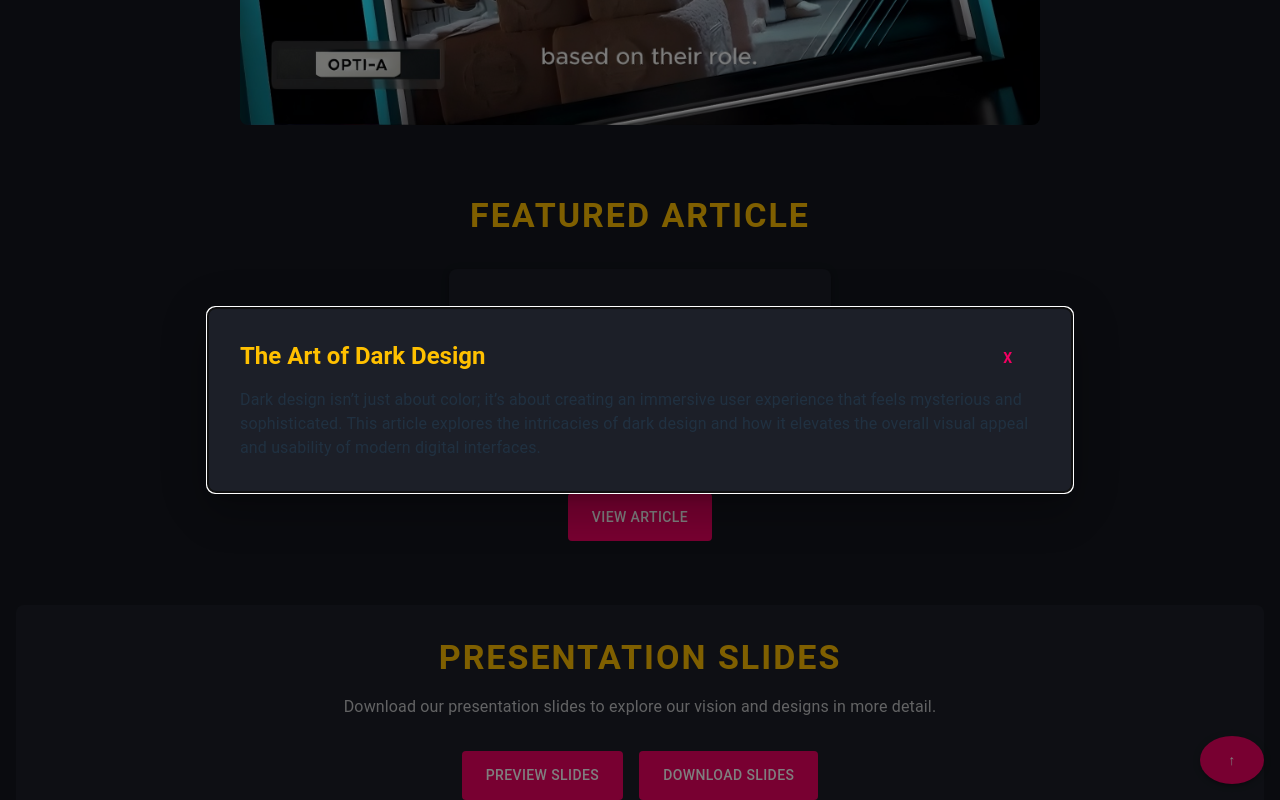
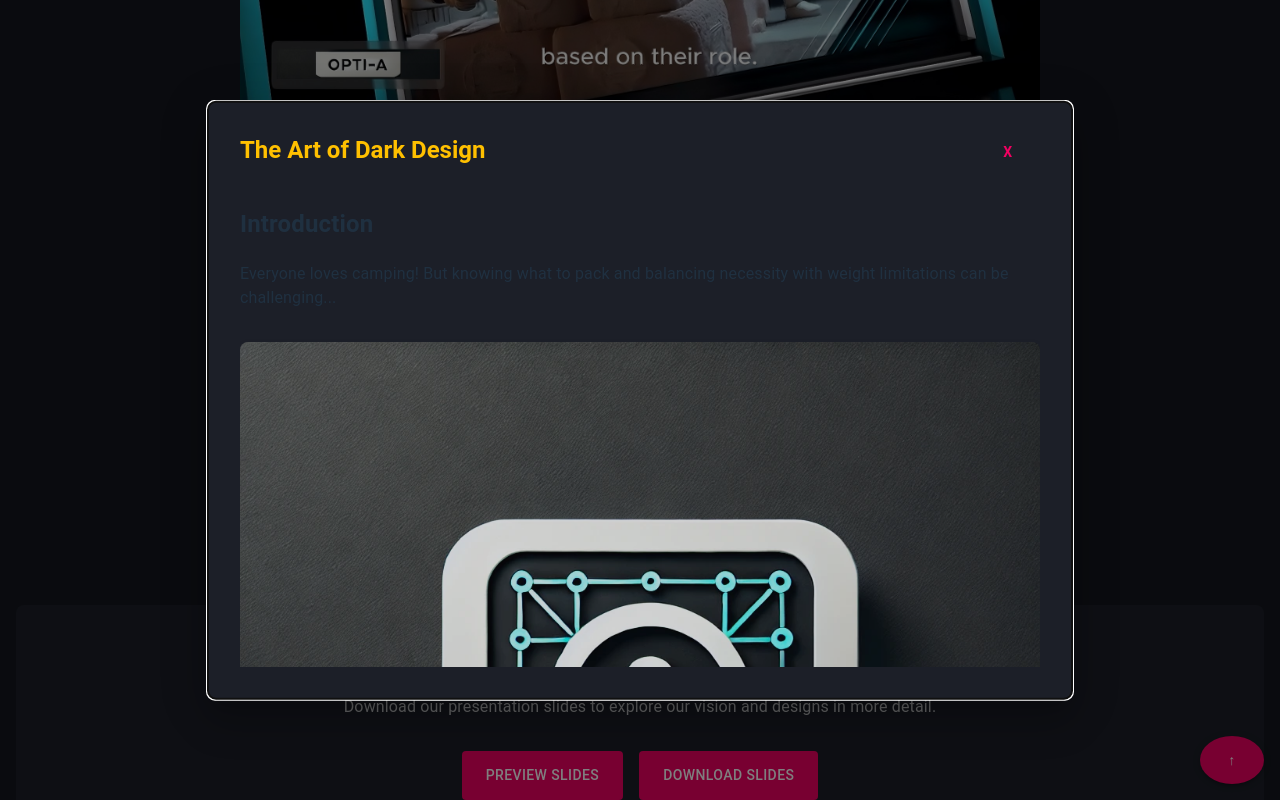
Before and after one commit to timelinecoding/opti-a, a React (Vite) app: page / in a window 1280 px wide. Both pictures are taken after a click on the link "Read more". Shown: the part 957-1757 px from the top of the page. Built offline with nearby package versions, Linux system fonts and the light colour scheme.

Commit message:
modified components

```diff
--- a/src/components/Article.tsx
+++ b/src/components/Article.tsx
@@ -2,6 +2,7 @@ import { Box, Button, Modal, Typography } from "@mui/material";
 import { SectionTitle } from "../const/SectionTitle.tsx";
 import { useState } from "react";
 import ArticleCard from "../const/ArticleCard.tsx";
+import ReusableImage from "../const/ReusableImage"; // Adjust the import path as necessary
 
 export default function Article() {
     const [isModalOpen, setIsModalOpen] = useState(false);
@@ -12,17 +13,14 @@ export default function Article() {
     return (
         <Box sx={{ mt: 8 }}>
             <SectionTitle title="Featured Article" />
-
-            {/* Article Card */}
             <Box sx={{ display: "flex", justifyContent: "center", mt: 4 }}>
                 <ArticleCard
-                    title="The Art of Dark Design"
+                    title="Opti-A"
                     description="Explore insights on the art of dark design."
                     handleOpenModal={handleOpenModal}
                 />
             </Box>
 
-            {/* View Article Button */}
             <Box sx={{ mt: 4, textAlign: "center" }}>
                 <Button
                     onClick={handleOpenModal}
@@ -38,7 +36,6 @@ export default function Article() {
                 </Button>
             </Box>
 
-            {/* Modal */}
             <Modal open={isModalOpen} onClose={handleCloseModal}>
                 <Box
                     sx={{
@@ -50,10 +47,16 @@ export default function Article() {
                         p: 4,
                         borderRadius: 2,
                         width: "80%",
+                        height: "auto",
+                        maxHeight: '70%',
                         maxWidth: 800,
                         boxShadow: 24,
+                        overflowY: 'auto',
+                        display: "flex",
+                        flexDirection: "column",
                     }}
                 >
+                    <Box sx={{ position: "sticky", top: 0, zIndex: 1 }}>
                         <Button
                             onClick={handleCloseModal}
                             sx={{ color: "#f20062", fontWeight: "bold", float: "right" }}
@@ -63,11 +66,26 @@ export default function Article() {
                         <Typography variant="h5" sx={{ color: "#ffc000", fontWeight: "bold" }}>
                             The Art of Dark Design
                         </Typography>
-                    <Typography sx={{ mt: 2, opacity: 0.8 }}>
-                        Dark design isn’t just about color; it’s about creating an immersive user experience that feels
-                        mysterious and sophisticated. This article explores the intricacies of dark design and how it
-                        elevates the overall visual appeal and usability of modern digital interfaces.
+                    </Box>
+                    <Box sx={{ mt: 2, overflowY: "auto", maxHeight: "60vh" }}>
+                        <Typography sx={{ opacity: 0.8 }}>
+                            <h2>Introduction</h2>
+                            <p>
+                                Everyone loves camping! But knowing what to pack and balancing necessity with weight limitations can be challenging...
+                            </p>
+
+                            {/* Use the reusable image component */}
+                            <ReusableImage
+                                src="/opti-a_logo.png"
+                                alt="Dark Design"
+                            />
+
+                            <h2>What is Optimization?</h2>
+                            <p>
+                                Optimization problems involve finding the best possible solution by maximizing or minimizing an objective while adhering to certain constraints...
+                            </p>
                         </Typography>
+                    </Box>
                 </Box>
             </Modal>
         </Box>
--- a/src/components/Presentation.tsx
+++ b/src/components/Presentation.tsx
@@ -1,4 +1,4 @@
-import { Box, Button, Typography } from "@mui/material";
+import { Box, Button, Typography, Modal, useMediaQuery, useTheme } from "@mui/material";
 import { SectionTitle } from "../const/SectionTitle.tsx";
 import { colors } from "../const/Colors.tsx";
 import { useState } from "react";
@@ -15,23 +15,21 @@ const buttonStyles = {
 
 export default function Presentation() {
     const [previewVisible, setPreviewVisible] = useState(false);
+    const theme = useTheme();
+    const isMobile = useMediaQuery(theme.breakpoints.down("sm"));
 
-    const handlePreviewClick = () => {
-        setPreviewVisible(true);
-    };
+    const handlePreviewClick = () => setPreviewVisible(true);
 
-    const handleCancelPreview = () => {
-        setPreviewVisible(false);
-    };
+    const handleCancelPreview = () => setPreviewVisible(false);
 
     return (
         <Box
             sx={{
                 mt: 8,
                 backgroundColor: colors.cardBackground,
-                borderRadius: 2, // Optional: Add rounded corners for the background
+                borderRadius: 2,
                 padding: 4,
-                justifyContent: "center"
+                justifyContent: "center",
             }}
         >
             <SectionTitle title="Presentation Slides" />
@@ -39,31 +37,69 @@ export default function Presentation() {
                 Download our presentation slides to explore our vision and designs in more detail.
             </Typography>
             <Box sx={{ mt: 4, display: "flex", justifyContent: "center", gap: 2 }}>
-                <Button
-                    onClick={handlePreviewClick}
-                    sx={buttonStyles}
-                >
+                <Button onClick={handlePreviewClick} sx={buttonStyles}>
                     Preview Slides
                 </Button>
-                <Button
-                    component="a"
-                    href="/Opti_a_Presentation.pdf"
-                    download
-                    sx={buttonStyles}
-                >
+                <Button component="a" href="/Opti_a_Presentation.pdf" download sx={buttonStyles}>
                     Download Slides
                 </Button>
             </Box>
 
-            {/* Conditional PDF Preview */}
-            {previewVisible && (
-                <Box sx={{ mt: 4, display: "flex", justifyContent: "center", position: "relative", overflow: "auto", // Add scrollbars if needed
+            {/* Conditional PDF Preview or Mobile Message */}
+            <Modal open={previewVisible} onClose={handleCancelPreview}>
+                <Box
+                    sx={{
+                        position: "absolute",
+                        top: "50%",
+                        left: "50%",
+                        transform: "translate(-50%, -50%)",
+                        width: isMobile ? "90%" : "80%",
+                        backgroundColor: colors.cardBackground,
+                        boxShadow: 24,
+                        p: 2,
+                        borderRadius: 2,
+                    }}
+                >
+                    {isMobile ? (
+                        <Box
+                            sx={{
+                                backgroundColor: '#333', // Darker background color
+                                color: '#fff', // White text for contrast
+                                borderRadius: 2, // Rounded corners
+                                padding: 2, // Padding for spacing
+                                boxShadow: 3, // Light shadow for depth
+                                maxWidth: 400, // Max width for the box
+                                mx: 'auto', // Centering the box horizontally
+                            }}
+                        >
+                            <Typography variant="h6" gutterBottom sx={{ fontWeight: 'bold', color: colors.accent,
                             }}>
+                                Preview Disabled on Mobile
+                            </Typography>
+                            <Typography sx={{ mb: 2 }}>
+                                For the best experience, please download the slides or view them on a desktop.
+                            </Typography>
+                            <Button
+                                onClick={handleCancelPreview}
+                                sx={{
+                                    mt: 2,
+                                    backgroundColor: '#555', // Darker button color
+                                    color: '#fff', // White text for button
+                                    '&:hover': {
+                                        backgroundColor: '#444', // Darker shade on hover
+                                    },
+                                }}
+                            >
+                                Close
+                            </Button>
+                        </Box>
+
+                    ) : (
+                        <Box sx={{ position: "relative" }}>
                             <iframe
                                 src="/Opti_a_Presentation.pdf"
-                        width="800"
+                                width="100%"
                                 height="600"
-
                                 style={{ border: "1px solid" }}
                             />
                             <Button
@@ -75,8 +111,8 @@ export default function Presentation() {
                                     backgroundColor: "rgba(0, 0, 0, 0.6)",
                                     color: "white",
                                     "&:hover": {
-                                backgroundColor: "rgba(0, 0, 0, 0.8)"
-                            }
+                                        backgroundColor: "rgba(0, 0, 0, 0.8)",
+                                    },
                                 }}
                             >
                                 X
@@ -84,5 +120,7 @@ export default function Presentation() {
                         </Box>
                     )}
                 </Box>
+            </Modal>
+        </Box>
     );
 }
--- a/src/components/VideoSection.tsx
+++ b/src/components/VideoSection.tsx
@@ -14,9 +14,9 @@ export default function VideoSection() {
                     textTransform: "uppercase",
                     color: "#ffc000",
                     letterSpacing: 2,
+                    fontFamily: "Roboto Slab",
                     "@media (max-width: 600px)": {
                         fontSize: "1.5rem",
-                        fontFamily: "cursive",
                     },
                 }}
             >
--- /dev/null
+++ b/src/const/ReusableImage.tsx
@@ -0,0 +1,25 @@
+import { Box } from "@mui/material";
+
+interface ImageProps {
+    src: string;
+    alt: string;
+}
+
+const ReusableImage: React.FC<ImageProps> = ({ src, alt }) => {
+    return (
+        <Box sx={{ mt: 4, textAlign: "center" }}>
+            <img
+                src={src}
+                alt={alt}
+                style={{
+                    maxWidth: "100%",
+                    height: "auto",
+                    borderRadius: "8px",
+                    boxShadow: "0 4px 8px rgba(0,0,0,0.2)",
+                }}
+            />
+        </Box>
+    );
+};
+
+export default ReusableImage;
--- a/src/const/SectionTitle.tsx
+++ b/src/const/SectionTitle.tsx
@@ -4,9 +4,9 @@ import {colors} from "./Colors.tsx";
 
 export const SectionTitle = ({ title } : {title: string }) => (
     <Typography variant="h4" sx={{ fontWeight: "bold", textTransform: "uppercase", color: colors.accent, letterSpacing: 2,
+        fontFamily: "Roboto Slab",
         "@media (max-width: 600px)": {
         fontSize: '1.5rem',
-        fontFamily: "cursive",
     },
     }}>
         {title}
--- a/src/pages/Home.tsx
+++ b/src/pages/Home.tsx
@@ -1,5 +1,4 @@
-import { useState } from "react";
-import {Box, Button, Modal, Paper, Typography, useMediaQuery} from "@mui/material";
+import {Box, Button, Paper, Typography, useMediaQuery} from "@mui/material";
 import Presentation from "../components/Presentation.tsx";
 import Article from "../components/Article.tsx";
 import VideoSection from "../components/VideoSection.tsx";
@@ -16,9 +15,9 @@ const colors = {
 
 const SectionTitle = ({ title } : {title: string }) => (
     <Typography variant="h4" sx={{ fontWeight: "bold", textTransform: "uppercase", color: colors.accent, letterSpacing: 2,
+        fontFamily: "Roboto Slab",
         "@media (max-width: 600px)": {
             fontSize: '1.5rem',
-            fontFamily: "cursive",
         },
     }}>
         {title}
@@ -49,7 +48,6 @@ const teamMembers = [
 
 
 const Home = () => {
-    const [isModalOpen, setIsModalOpen] = useState(false);
     const isMobile = useMediaQuery("(max-width:600px)");
 
 
@@ -83,8 +81,10 @@ const Home = () => {
                             fontWeight: "bold",
                             color: colors.textMuted,
                             textAlign: "center",
+                            fontSize: "3.5rem",
+                            fontFamily: "Roboto Slab",
                             "@media (max-width: 600px)": {
-                                fontSize: "2rem",
+                                fontSize: "2.5rem",
                             },
                         }}
                     >
@@ -113,25 +113,6 @@ const Home = () => {
 
             <Presentation/>
 
-            <Modal open={isModalOpen} onClose={() => setIsModalOpen(false)}>
-                <Box
-                    sx={{
-                        position: "absolute",
-                        top: "50%",
-                        left: "50%",
-                        transform: "translate(-50%, -50%)",
-                        backgroundColor: colors.cardBackground,
-                        p: 4,
-                        borderRadius: 2,
-                        width: "80%",
-                        maxWidth: 800,
-                        boxShadow: 24,
-                    }}
-                >
-                    <Button onClick={() => setIsModalOpen(false)} sx={{ color: colors.primary, fontWeight: "bold", float: "right" }}>X</Button>
-                    <iframe width="100%" height="400" src="https://docs.google.com/presentation/d/e/2PACX-1vTJlLbMC-pGRRttfnXmT6YzQ1XyJZyI-BXMb-BB-xxj_Ub6kIMt7dglFqGxxsBxmwzA4fuBPLcqT2Ub7/embed?start=true&loop=true&delayms=5000" frameBorder="0" allowFullScreen></iframe>
-                </Box>
-            </Modal>
 
             <TeamSection title="Meet the Team" teamMembers={teamMembers} />
 
```
Lines whose indentation alone changed are shown as unchanged.
